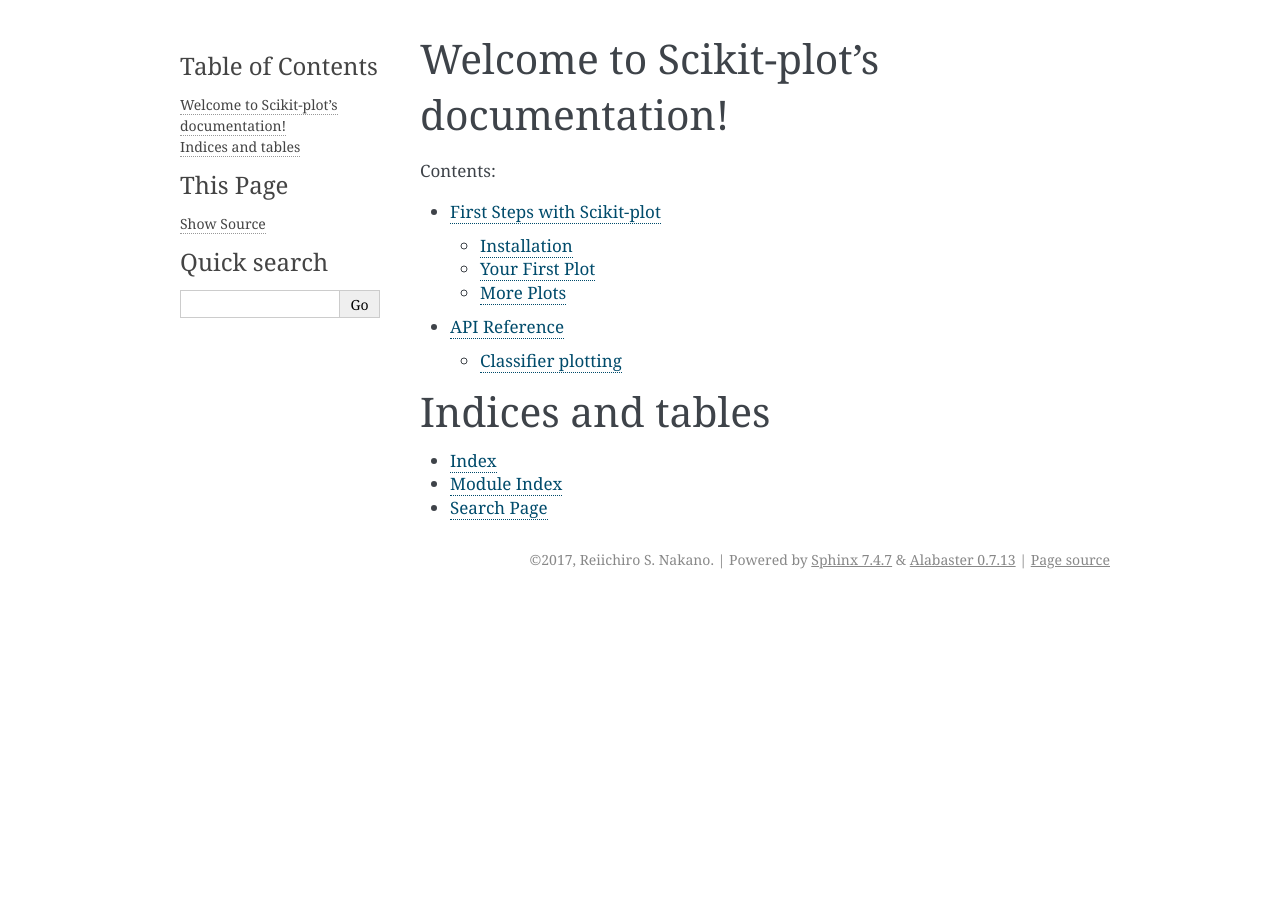
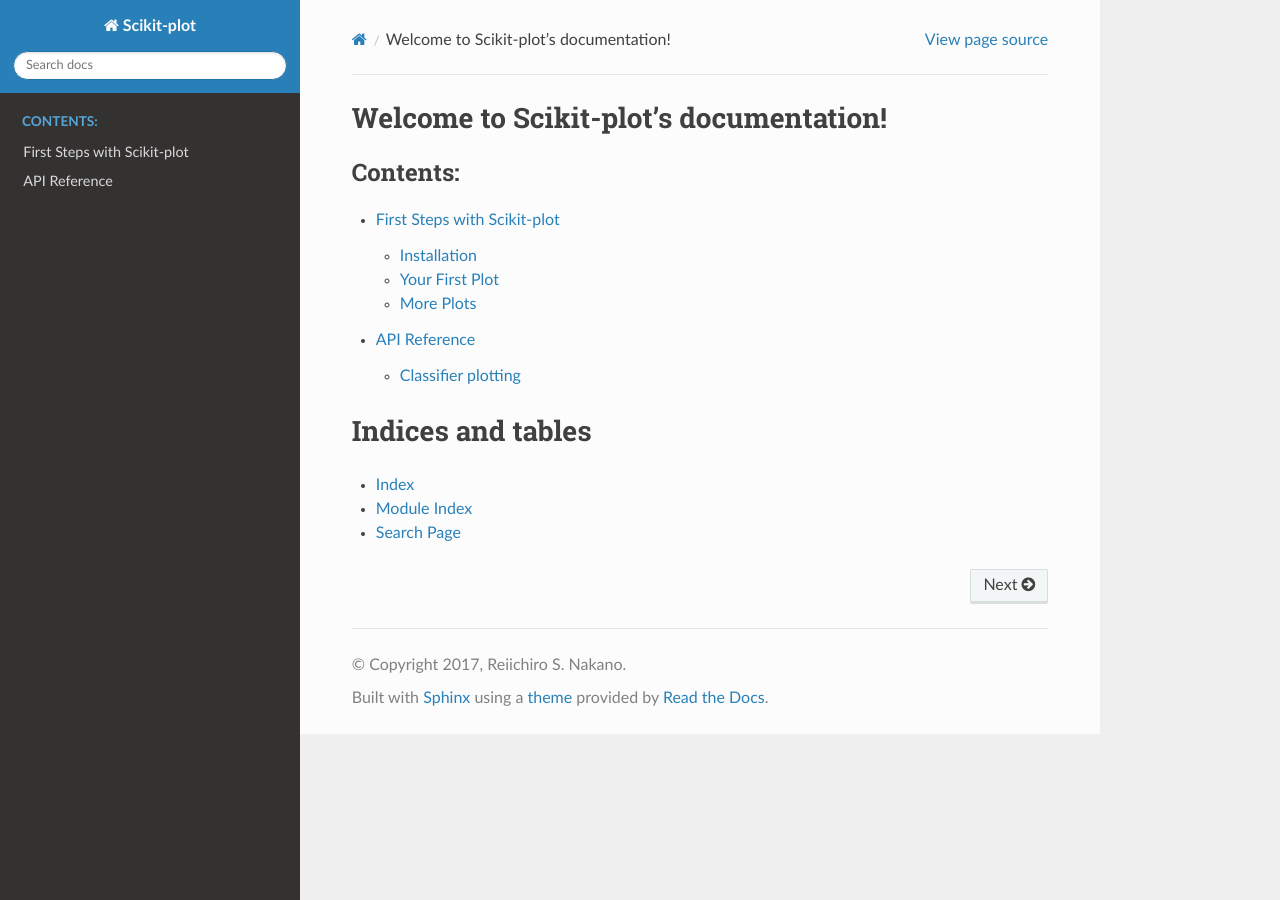
Before and after one commit to reiinakano/scikit-plot, a Sphinx documentation site: the page built from docs/index.rst, in a window 1280 px wide. Built offline with Sphinx 7.4.7 and the Read the Docs theme 2.0.0, drawn with Linux system fonts in a browser that asks for light colours.

Commit message:
update readme with docs link and update theme

```diff
--- a/docs/conf.py
+++ b/docs/conf.py
@@ -86,7 +86,7 @@
 # The theme to use for HTML and HTML Help pages.  See the documentation for
 # a list of builtin themes.
 #
-html_theme = 'alabaster'
+html_theme = 'sphinx_rtd_theme'
 
 # Theme options are theme-specific and customize the look and feel of a theme
 # further.  For a list of options available for each theme, see the
```
Also changed, not shown: README.md (+1 -1 lines).
